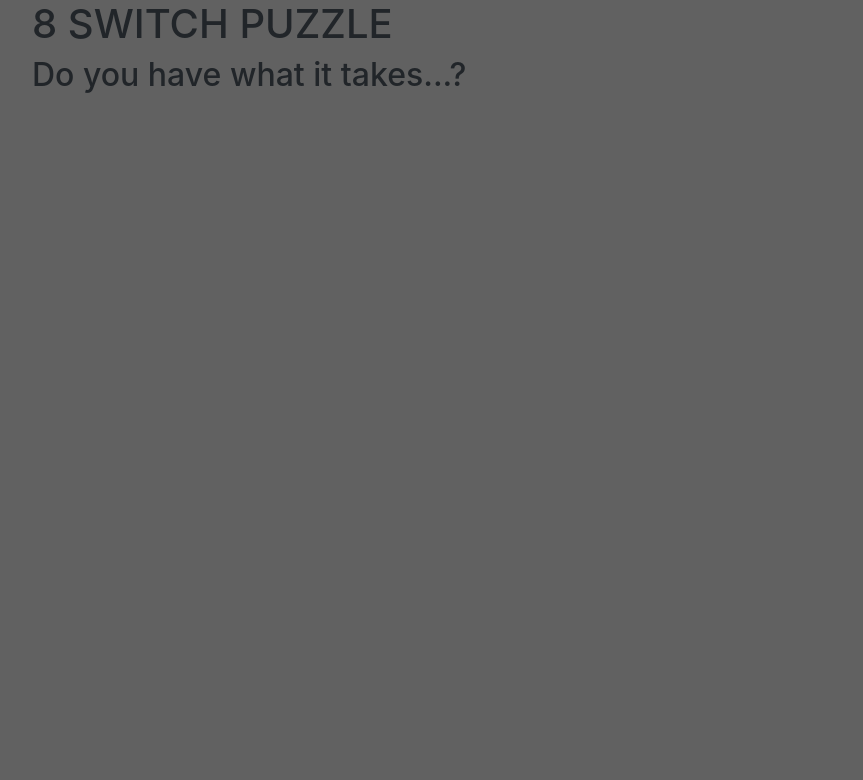
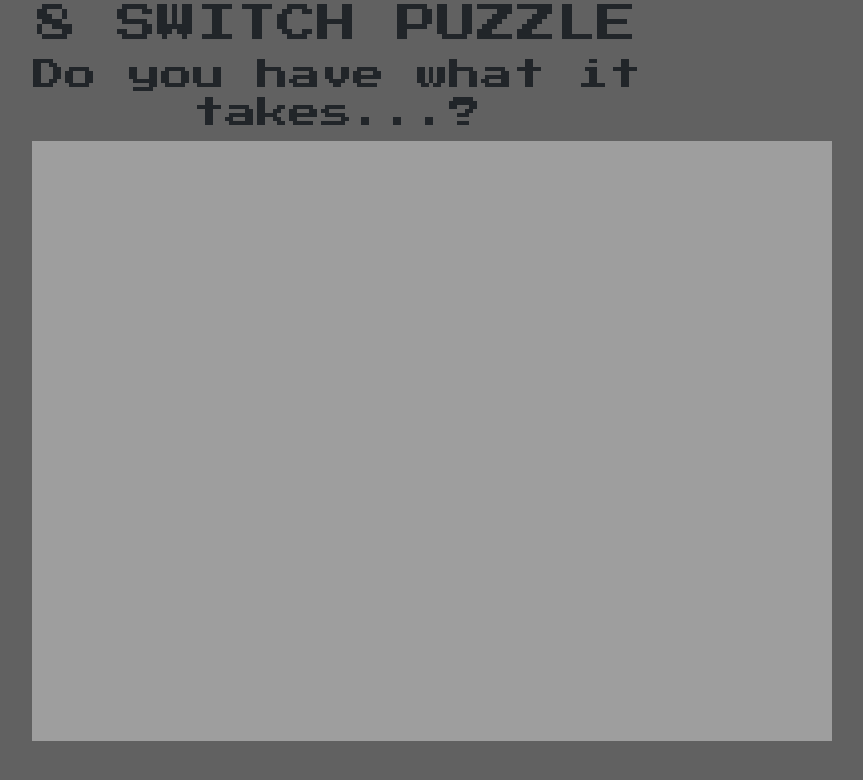
Before and after one commit to HiddEnigma/switch-puzzle-game, a plain HTML site: page index.html in a window 1280 px wide. Shown: the whole page, without its empty margins (303-1166 px from the left). Drawn offline with nearby package versions, Linux system fonts and the light colour scheme.

Commit message:
Styles for body, as well as canvas, with commentaries to help readibility

```diff
--- a/styles.css
+++ b/styles.css
@@ -1,4 +1,27 @@
+/***************** Selectors *****************/
+
 body
 {
   background-color: #616161;
+  font-family: 'Press Start 2P', cursive;
+  font-size: 2rem;
+  text-align: center;
 }
+
+/***************** Classes *****************/
+.title-container
+{
+
+}
+.game-container
+{
+
+}
+/***************** IDs *****************/
+
+#canvas
+{
+  background-color: #9E9E9E;
+  height: 1024;
+  width: 768;
+}
```
